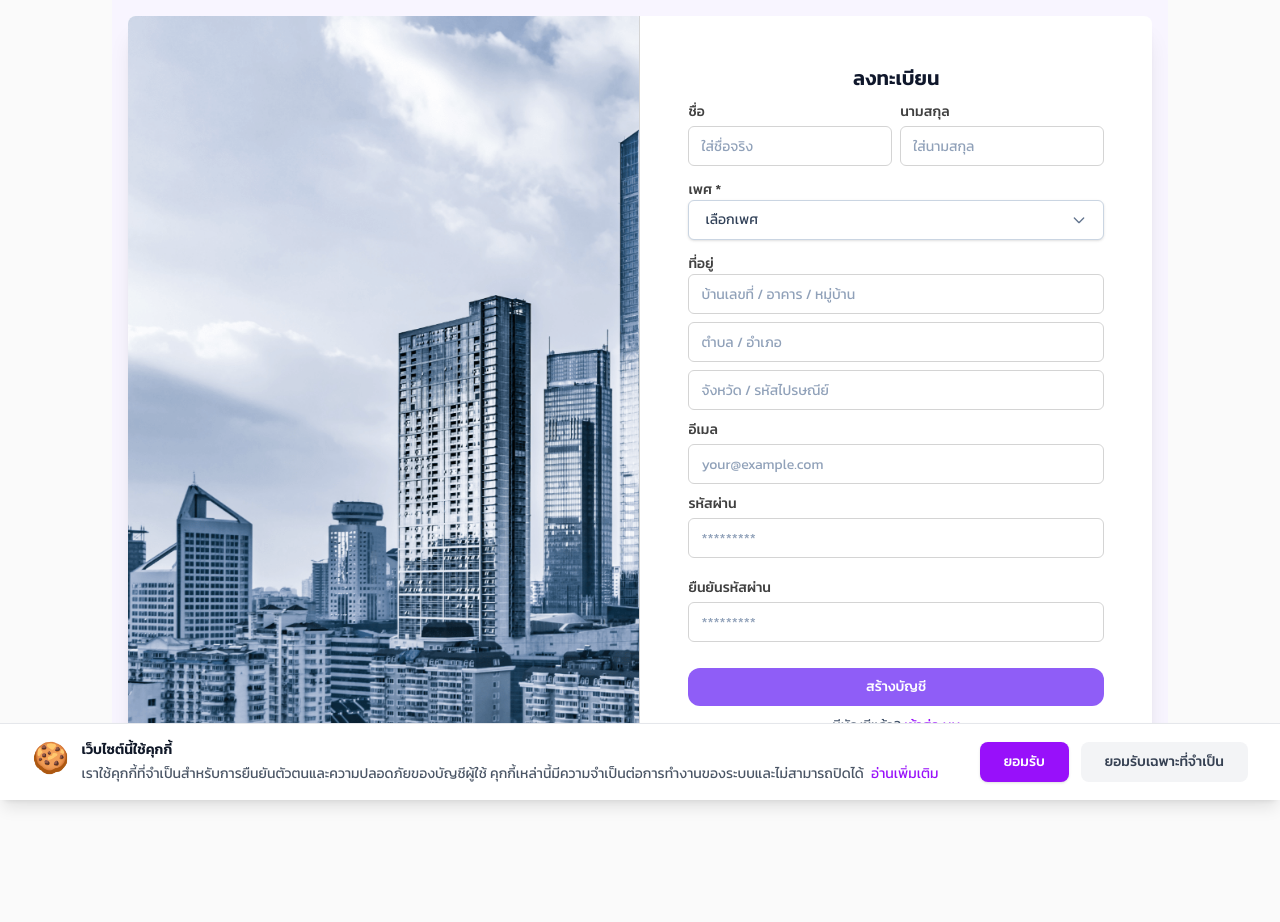
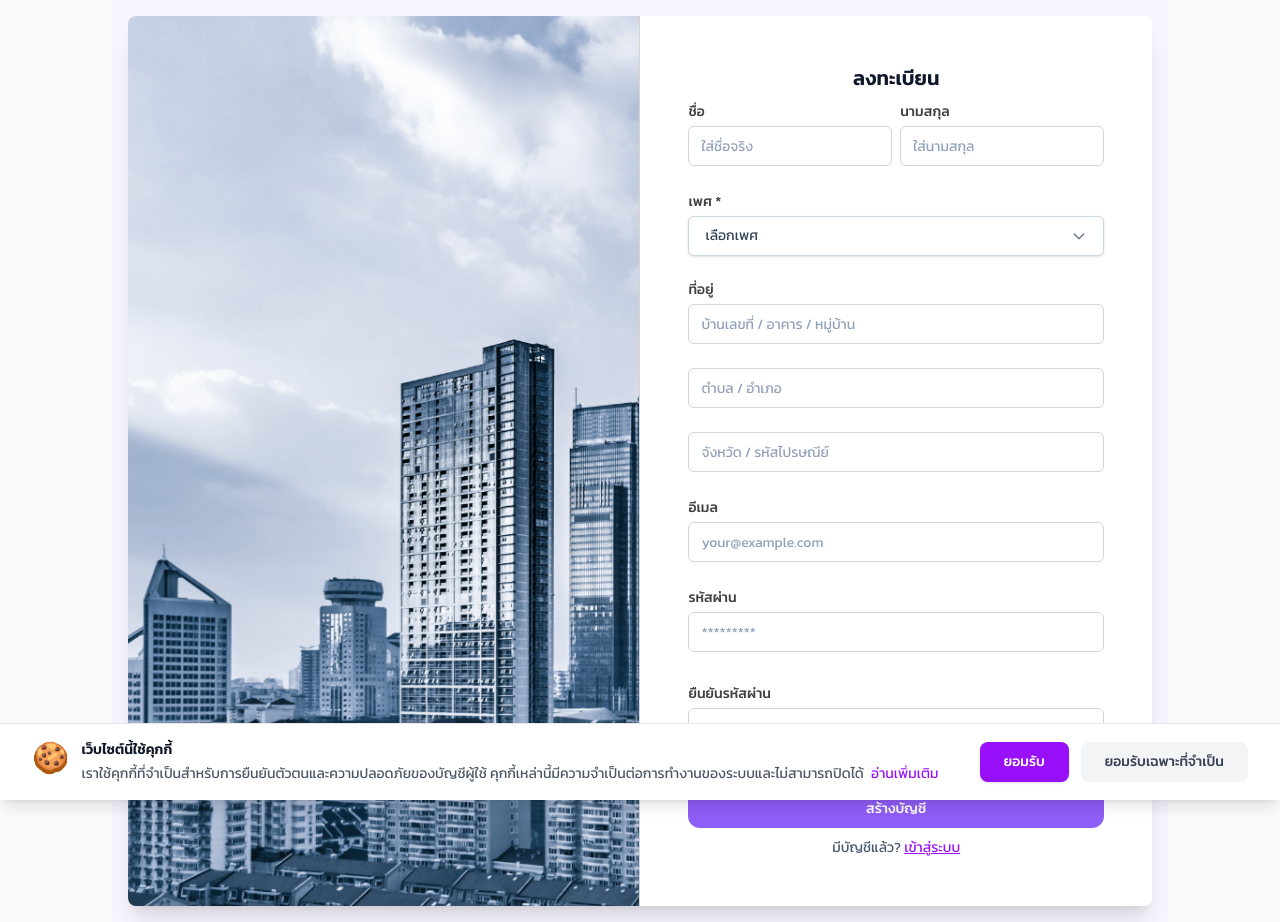
Before and after one commit to Peerawat-Nakinchat/InternProject, a Vue app in the folder intern_pj/: page /registerPage in a window 1280 px wide. Before the commit the page ends 800 px from the top, so only its background shows below. Built offline with nearby package versions, Linux system fonts and the light colour scheme; no server answers.

Commit message:
กันพื้นที่ข้อความ เพื่อให้หน้าจอไม่เด้งเวลาโชว์ Error

```diff
--- a/intern_pj/src/components/base/BaseInput.vue
+++ b/intern_pj/src/components/base/BaseInput.vue
@@ -39,18 +39,20 @@
       </div>
     </div>
 
+    <div class="h-3 mt-0.5">
       <!-- ❗ Password Thai Warning -->
       <p
         v-if="thaiWarning && isPassword"
-      class="text-xs text-red-500 mt-0.5"
+        class="text-xs text-red-500"
       >
         ไม่อนุญาตให้ใช้ตัวอักษรภาษาไทยในรหัสผ่าน
       </p>
 
       <!-- Error Message (จาก props) -->
-    <p v-if="error" class="text-xs text-red-500 mt-0.5">
+      <p v-if="error" class="text-xs text-red-500">
         {{ error }}
       </p>
+    </div>
   </div>
 </template>
 
--- a/intern_pj/src/pages/ProfilePage.vue
+++ b/intern_pj/src/pages/ProfilePage.vue
@@ -141,25 +141,25 @@
               <h2 class="text-lg text-gray-800 font-semibold">ความปลอดภัย</h2>
             </div>
 
-            <div class="flex items-end justify-between mb-4 gap-4">
+            <div class="flex items-center gap-4">
               <div class="flex-1">
                 <BaseInput :model-value="authStore.user?.email" label="อีเมล" disabled />
               </div>
 
               <button @click="changeEmail"
-                class="p-1.5 bg-red-100 text-red-600 hover:bg-red-500 hover:text-white rounded-md">
+                class="mt-2 p-1.5 bg-red-100 text-red-600 hover:bg-red-500 hover:text-white rounded-md">
                 <i class="mdi mdi-email-edit text-xl"></i>
               </button>
             </div>
 
-            <div class="flex items-end justify-between gap-4">
+            <div class="flex items-center gap-4">
               <div class="flex-1">
                 <BaseInput model-value="********" type="password" label="รหัสผ่าน" disabled
                   :hidePasswordToggle="true" />
               </div>
 
               <button @click="changePassword"
-                class="p-1.5 bg-red-100 text-red-600 hover:bg-red-500 hover:text-white rounded-md">
+                class="mt-2 p-1.5 bg-red-100 text-red-600 hover:bg-red-500 hover:text-white rounded-md">
                 <i class="mdi mdi-lock-reset text-xl"></i>
               </button>
             </div>
@@ -543,6 +543,10 @@ const openPasswordConfirm = async () => {
   // 1. ตรวจสอบข้อมูลเบื้องต้น
   if (!oldPassword.value.trim()) { passwordError.value = 'กรุณากรอกรหัสผ่านเดิม'; return }
   if (newPassword.value.length < 6) { passwordError.value = 'รหัสผ่านใหม่อย่างน้อย 6 ตัวอักษร'; return }
+  if (!/[A-Z]/.test(newPassword.value)) { passwordError.value = 'รหัสผ่านใหม่ต้องมีตัวพิมพ์ใหญ่อย่างน้อย 1 ตัว'; return }
+  if (!/[a-z]/.test(newPassword.value)) { passwordError.value = 'รหัสผ่านใหม่ต้องมีตัวพิมพ์เล็กอย่างน้อย 1 ตัว'; return }
+  if (!/[0-9]/.test(newPassword.value)) { passwordError.value = 'รหัสผ่านใหม่ต้องมีตัวเลขอย่างน้อย 1 ตัว'; return }
+  if (!/[!@#$%^&*(),.?":{}|<>]/.test(newPassword.value)) { passwordError.value = 'รหัสผ่านใหม่ต้องมีอักขระพิเศษอย่างน้อย 1 ตัว'; return }
   if (newPassword.value !== confirmPassword.value) { passwordError.value = 'รหัสผ่านใหม่ไม่ตรงกัน'; return }
   if (oldPassword.value === newPassword.value) { passwordError.value = 'รหัสผ่านใหม่ต้องไม่ซ้ำกับเดิม'; return }
 
--- a/intern_pj/src/pages/RegisterPage.vue
+++ b/intern_pj/src/pages/RegisterPage.vue
@@ -59,8 +59,8 @@
         </div>
 
         <!-- Gender -->
-        <div class="space-y-1 relative">
-          <label class="text-sm font-medium text-neutral-700">เพศ *</label>
+        <div class="space-y-1 relative mb-6">
+          <label class="text-sm font-medium text-neutral-700 mb-1 block">เพศ *</label>
 
           <!-- Selected box -->
           <div
@@ -117,7 +117,7 @@
 
         <!-- Address -->
         <div class="space-y-2">
-          <label class="text-sm font-medium text-neutral-700">ที่อยู่</label>
+          <label class="text-sm font-medium text-neutral-700 mb-1 block">ที่อยู่</label>
           <BaseInput
             v-model="form.user_address_1"
             placeholder="บ้านเลขที่ / อาคาร / หมู่บ้าน"
@@ -152,7 +152,7 @@
         <!-- Passwords (ใช้ BaseInput) -->
         <div class="space-y-1">
           <!-- Password -->
-          <div class="w-full pb-4">
+          <div class="w-full pb-3">
             <BaseInput
               v-model="form.password"
               label="รหัสผ่าน"
```
Lines whose indentation alone changed are shown as unchanged.
